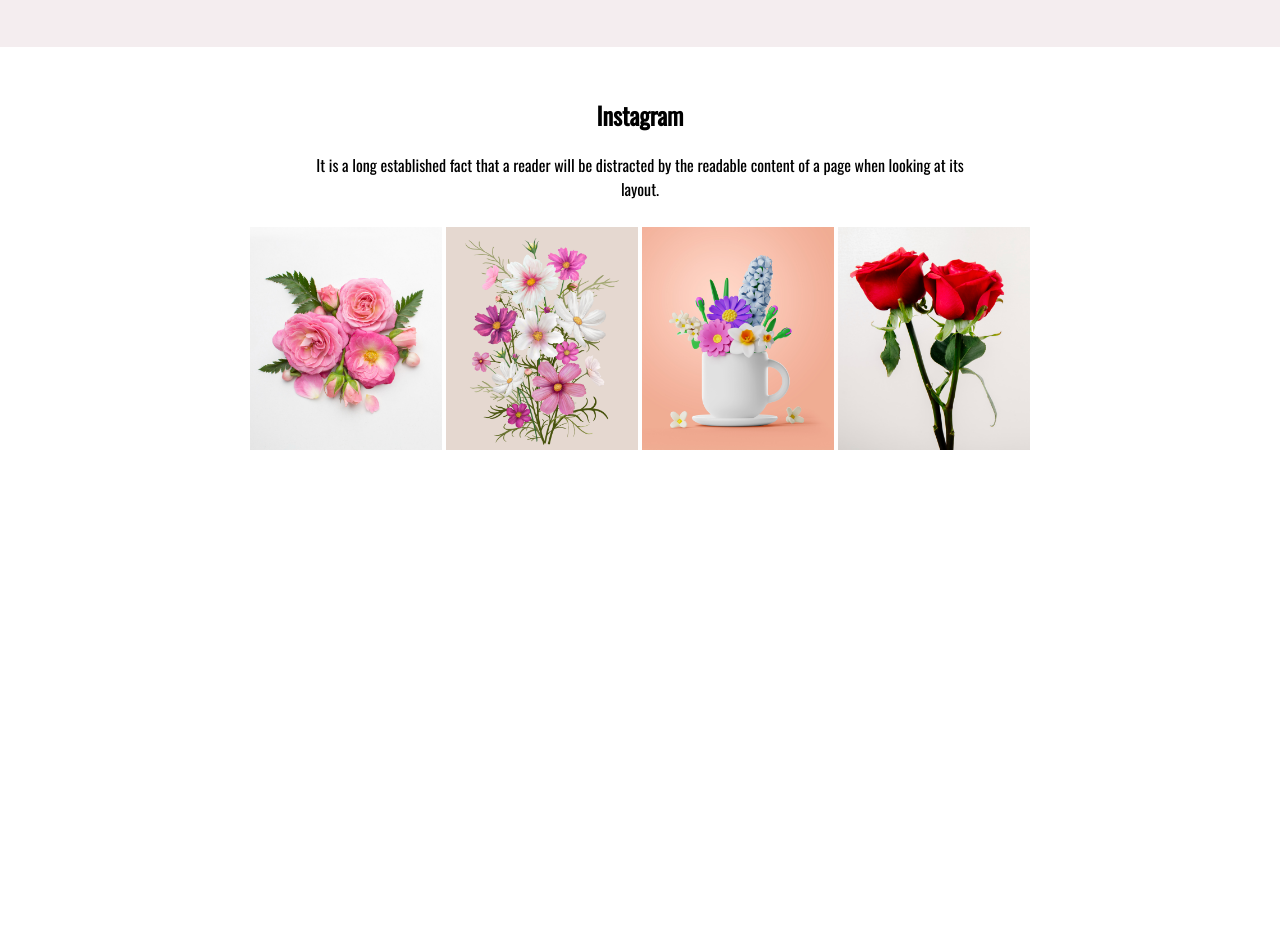
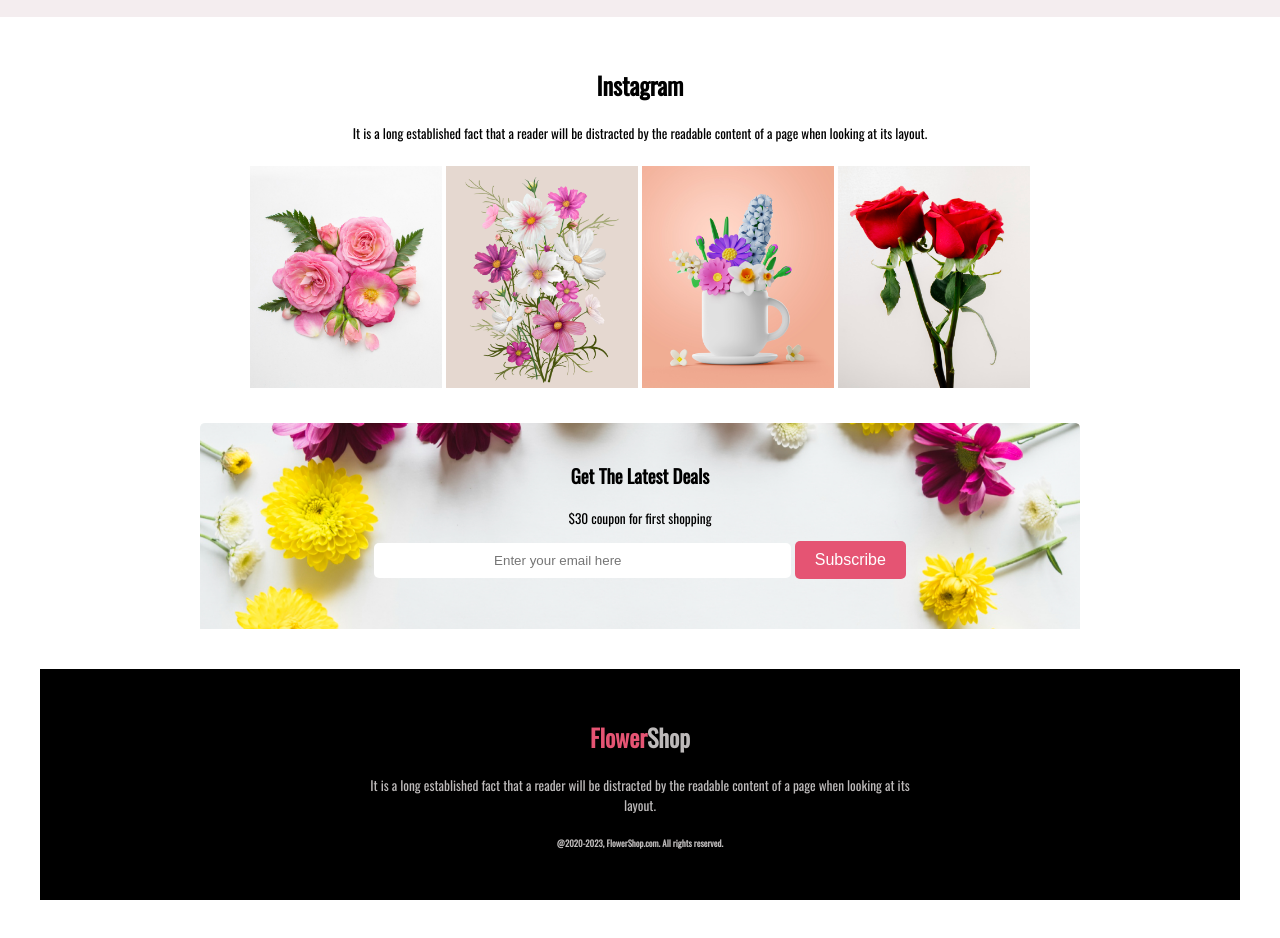
Before and after one commit to pkb1981/flower-shop-2023, a plain HTML site: page index.html in a window 1280 px wide. Shown: the part 1312-2250 px from the top of the page. Before the commit the page ends 1797 px from the top, so only its background shows below. Drawn offline with nearby package versions, Linux system fonts and the light colour scheme.

Commit message:
footer  section

```diff
--- a/index.html
+++ b/index.html
@@ -18,8 +18,11 @@
         <!-- left banner section -->
         <div class="banner-content">
             <h1>Welcome To Our Flower Shop Which Always Welcomes You </h1>
-            <p>As Flower is the symbol of love & affection hence the person with wonderful heart will present Flowers to
+            <small>
+                <p>As Flower is the symbol of love & affection hence the person with wonderful heart will present
+                    Flowers to
                     the loved ones.Also Flowers have other positive impression to others</p>
+            </small>
             <button class="flower-button">Shop Now</button>
         </div>
         <img class="banner-pic" src="./images/flower1.png" alt="">
@@ -29,8 +32,11 @@
         <section>
             <div class="feature-text">
                 <h1>Our Flowers Feature</h1>
-                <p>It is a long established fact that a reader will be distracted by the readable content of a page when
+                <small>
+                    <p>It is a long established fact that a reader will be distracted by the readable content of a page
+                        when
                         looking at its layout.</p>
+                </small>
             </div>
             <div class="feature-flower">
                 <div class="flower">
@@ -75,9 +81,12 @@
             <div class="hot-deals">
                 <div class="deals-text">
                     <h3>Hot Deal ! Sale Up To 25% Off</h3>
-                    <p>It is a long established fact that a reader will be distracted by the readable content of a page
+                    <small>
+                        <p>It is a long established fact that a reader will be distracted by the readable content of a
+                            page
                             when
                             looking at its layout.</p>
+                    </small>
                     <button class="flower-button">Sign Up</button>
                 </div>
                 <img width="25%" class="deal-pic" src="./images/deal.png" alt="">
@@ -88,9 +97,12 @@
             <div class="instagram">
                 <div class="insta-text">
                     <h2>Instagram</h2>
-                    <p>It is a long established fact that a reader will be distracted by the readable content of a page
+                    <small>
+                        <p>It is a long established fact that a reader will be distracted by the readable content of a
+                            page
                             when
                             looking at its layout.</p>
+                    </small>
                 </div>
                 <div>
                     <img width="15%" src="./images/insta1.png" alt="">
@@ -100,12 +112,31 @@
                 </div>
             </div>
         </section>
+        <!-- latest deal section -->
         <section>
             <div class="latest-deal">
-
+                <h3>Get The Latest Deals</h3>
+                <small>
+                    <p>$30 coupon for first shopping</p>
+                </small>
+                <form action="">
+                    <input class="email" type="email" name="Subscribe" placeholder="Enter your email here" id="">
+                    <input type="submit" class="flower-button" value="Subscribe">
+                </form>
             </div>
         </section>
     </main>
+    <!-- footer section -->
+    <footer>
+        <h2><span id="color">Flower</span>Shop</h2>
+        <small>
+            <p>It is a long established fact that a reader will be distracted by the readable content of a page when
+                looking at its layout.</p>
+        </small>
+        <small>
+            <h6>@2020-2023, FlowerShop.com. All rights reserved.</h6>
+        </small>
+    </footer>
 </body>
 
 </html>
--- a/style.css
+++ b/style.css
@@ -115,3 +115,29 @@ body {
 }
 
 /* LATEST DEAL SECTION */
+.latest-deal {
+    background-image: url('./images/latest.png');
+    background-size: 100%;
+    text-align: center;
+    padding: 20px 0 50px 0;
+    margin: 0 200px;
+}
+
+.email {
+    padding: 10px 120px;
+    border-radius: 5px;
+    border: 0;
+}
+
+/* FOOTER SECTION */
+footer {
+    margin: 40px;
+    background-color: black;
+    color: rgb(189, 186, 186);
+    text-align: center;
+    padding: 30px 320px;
+}
+
+#color {
+    color: #E55473;
+}
```
Lines whose indentation alone changed are shown as unchanged.
